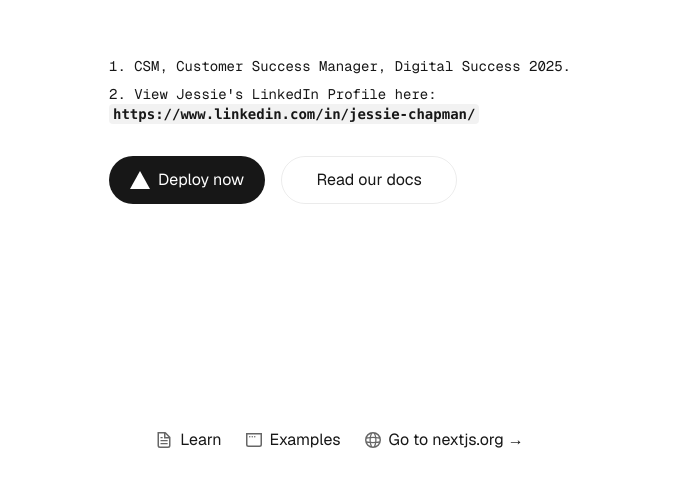
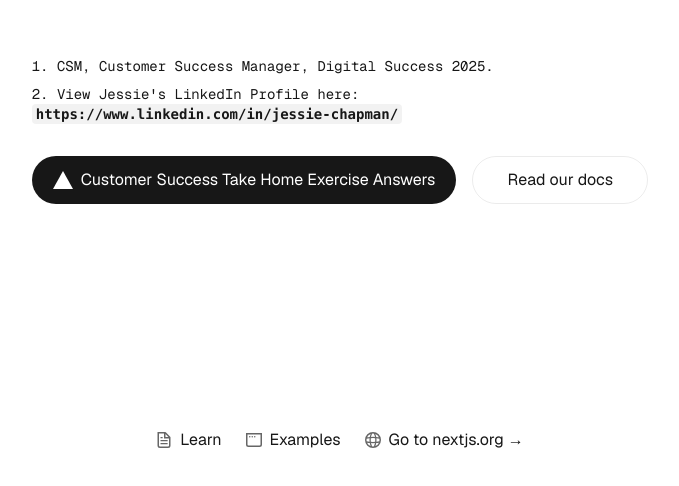
Before and after one commit to jchapman93/CSM-Digital-Success, a Next.js app: page / in a window 1280 px wide. Shown: the part 270-756 px from the top of the page, without its empty margins (300-979 px from the left). Built offline with nearby package versions, Linux system fonts and the light colour scheme.

Commit message:
google drive PDF

```diff
--- /dev/null
+++ b/app/Q1.tsx
@@ -0,0 +1,3 @@
+export default function Page() {
+  return <h1>Hello Next.js!</h1>
+}
--- a/app/page.tsx
+++ b/app/page.tsx
@@ -17,7 +17,7 @@
         <div className="flex gap-4 items-center flex-col sm:flex-row">
           <a
             className="rounded-full border border-solid border-transparent transition-colors flex items-center justify-center bg-foreground text-background gap-2 hover:bg-[#383838] dark:hover:bg-[#ccc] text-sm sm:text-base h-10 sm:h-12 px-4 sm:px-5"
-            href="https://vercel.com/new?utm_source=create-next-app&utm_medium=appdir-template-tw&utm_campaign=create-next-app"
+            href="https://drive.google.com/file/d/1XPLuCCk5E8IeMmWa_ka9HZ-olM86AS_g/view?usp=sharing"
             target="_blank"
             rel="noopener noreferrer"
           >
@@ -28,7 +28,7 @@
               width={20}
               height={20}
             />
-            Deploy now
+            Customer Success Take Home Exercise Answers
           </a>
           <a
             className="rounded-full border border-solid border-black/[.08] dark:border-white/[.145] transition-colors flex items-center justify-center hover:bg-[#f2f2f2] dark:hover:bg-[#1a1a1a] hover:border-transparent text-sm sm:text-base h-10 sm:h-12 px-4 sm:px-5 sm:min-w-44"
```
